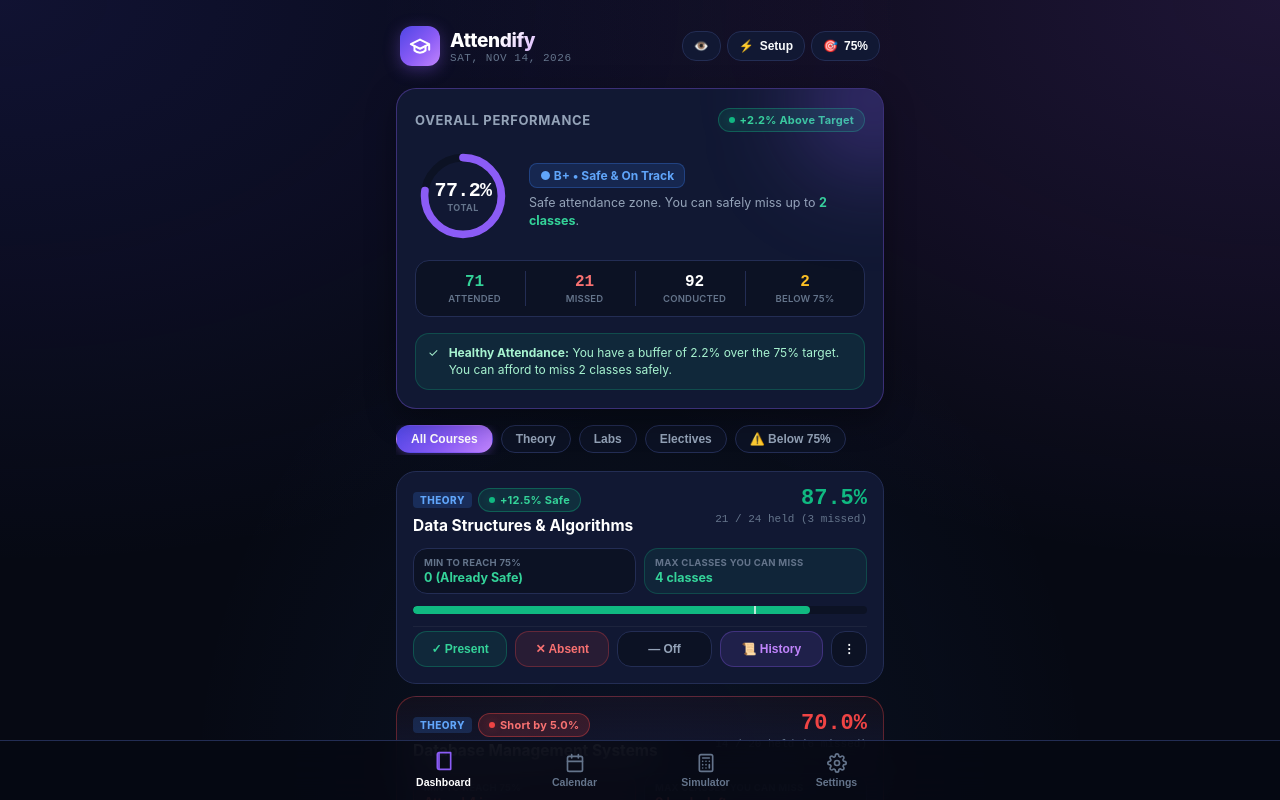
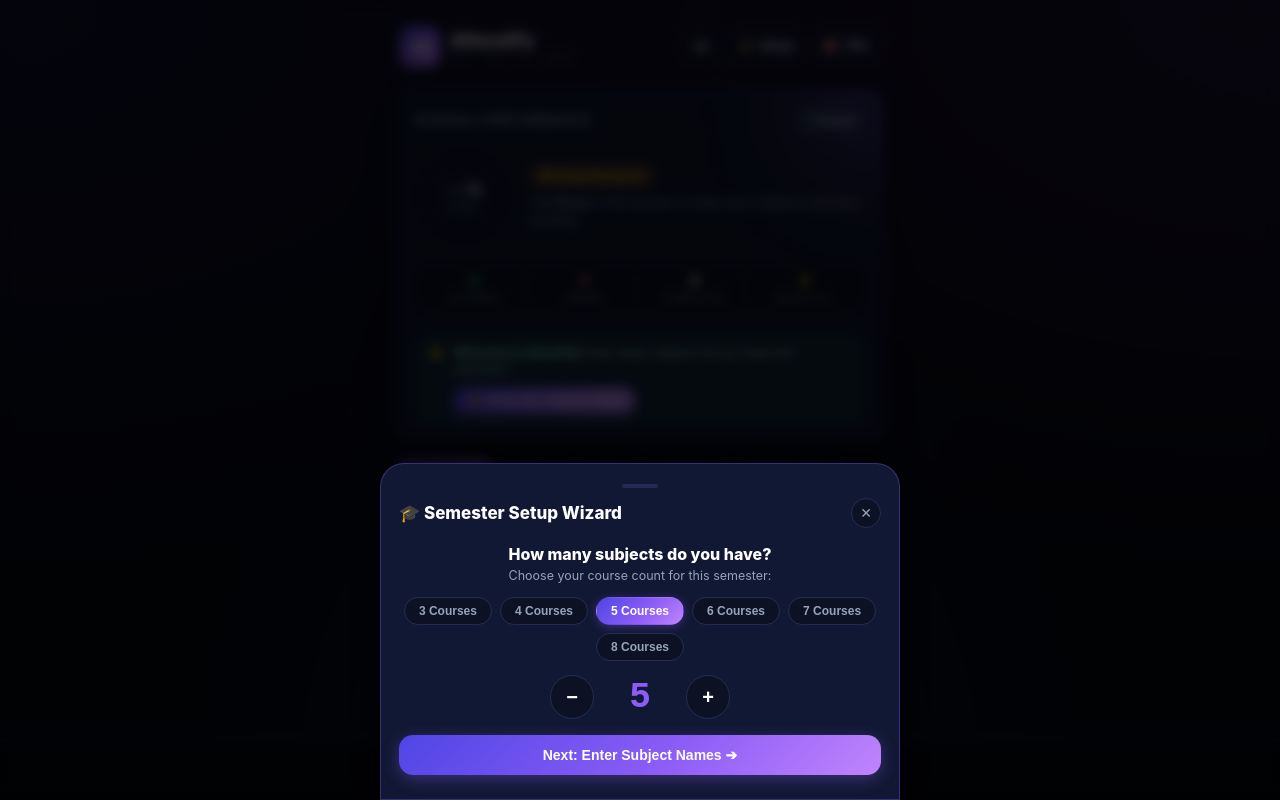
Before and after one commit to Ankit-eng01/college-attendance-app, a plain HTML site: page index.html in a window 1280 px wide. Shown: the top 800 px of the page. Drawn offline with Linux system fonts and the light colour scheme.

Commit message:
feat: automatic semester subject setup onboarding wizard and SECURITY.md

````diff
--- /dev/null
+++ b/SECURITY.md
@@ -0,0 +1,61 @@
+# Security & Student Data Privacy Policy — Attendify
+
+This document outlines the security architecture, data governance principles, and guidelines enforced in the **Attendify College Attendance Tracker** application.
+
+---
+
+## 1. Core Security Principles
+
+### • Validate All Imported JSON Files
+- All backup import files are passed through an in-memory schema validator (`validateAndSanitizeState`).
+- The validator enforces strict structural boundaries:
+  - Max subject count: 50
+  - Max calendar days: 1,000
+  - Max history records: 2,500
+  - Integer range limits: `0 <= attended <= total <= 2000`
+  - ISO-8601 date regex validation (`YYYY-MM-DD`)
+  - Strict enum validation for subject categories (`theory`, `lab`, `elective`, `tutorial`, `other`) and session statuses (`present`, `absent`, `off`, `none`).
+- Malformed or malicious JSON files are rejected with a security alert without altering existing storage.
+
+### • Prevent Malicious HTML & JavaScript (Anti-XSS & CSP)
+- Strict **Content Security Policy (CSP)** meta tag is active in `<head>`:
+  ```html
+  <meta http-equiv="Content-Security-Policy" content="default-src 'self' 'unsafe-inline' https://fonts.googleapis.com https://fonts.gstatic.com; img-src 'self' data: blob: https:; font-src 'self' https://fonts.gstatic.com data:; style-src 'self' 'unsafe-inline' https://fonts.googleapis.com; connect-src 'self';">
+  ```
+- All dynamic data rendered into the DOM is sanitized using `escapeHtml()` and `sanitizeText()` to prevent DOM-based Cross-Site Scripting (DOM XSS).
+- User inputs are stripped of HTML tags (`<...>` tags removed) prior to storage.
+
+### • Zero Passwords or Secret API Keys in Frontend Code
+- **Zero API keys, private tokens, or secrets** are stored in client-side code.
+- Attendify operates purely client-side on the user's device without hidden credentials.
+
+### • Secure Authentication Guidelines (For Future Cloud Extensions)
+- Currently, Attendify is **100% account-free and local-first**.
+- If optional cloud sync or student accounts are introduced in future versions:
+  - Must use modern **OAuth 2.0 with PKCE** flow.
+  - Session tokens must use secure, HTTP-only, SameSite cookies.
+  - End-to-end client-side encryption (E2EE) must be utilized for private student attendance logs.
+
+### • Keep Student Records Private
+- **Zero Third-Party Telemetry**: 0 analytics SDKs, 0 tracking pixels, 0 advertising scripts.
+- **Sandboxed Local Storage**: Records live exclusively in HTML5 `localStorage` scoped to the origin.
+- **Discreet Screen Mode**: 1-tap `👁️` privacy toggle in the header and in Settings that blurs percentages and attendance ratios with a CSS mask to protect against shoulder-surfing peers in crowded lecture halls.
+
+### • Clear In-App Privacy Policy
+- An interactive **Privacy & Security Policy Modal** is accessible directly in the user interface (Settings tab), explaining:
+  - Zero data collection
+  - Local device storage
+  - Offline functionality
+  - Student data sovereignty
+
+### • Complete Backups & Data Deletion Rights
+- **Timestamped JSON Export**: Full schema-compliant backup download (`attendify_backup_YYYY-MM-DD.json`).
+- **CSV Report Export**: Spreadsheet-ready export for academic records and counselors.
+- **Safe Data Deletion / Factory Reset**: Clear warning with record counts, 1-tap backup prompt, and permanent erasure of `localStorage`.
+
+---
+
+## 2. Reporting Security Vulnerabilities
+
+If you discover a security issue or vulnerability, please open an issue or security advisory on the GitHub repository:
+[https://github.com/Ankit-eng01/college-attendance-app](https://github.com/Ankit-eng01/college-attendance-app)
--- a/index.html
+++ b/index.html
@@ -1198,14 +1198,27 @@
       <!-- FILTER CHIPS ROW -->
       <div class="filter-scroll" id="filterChipsRow"></div>
 
+      <!-- COURSES HEADER ROW WITH + ADD SUBJECT -->
+      <div style="display:flex; justify-content:space-between; align-items:center; margin-top:2px; padding:0 2px;">
+        <span style="font-size:12.5px; font-weight:800; color:#fff; text-transform:uppercase; letter-spacing:0.04em;">
+          My Subjects (<span id="subjectCountBadge">0</span>)
+        </span>
+        <button type="button" class="icon-btn" style="padding:5px 11px; font-size:11.5px; font-weight:700;" onclick="openAddSingleModal()">
+          <span>+</span> Add Subject
+        </button>
+      </div>
+
       <!-- 2. SUBJECT-WISE ANALYTICS LIST -->
       <div id="subjectsList" class="subjects-list"></div>
 
-      <div id="emptyState" style="display:none; text-align:center; padding:32px 16px; color:var(--text-muted);">
-        <p style="font-size:14px; font-weight:700; color:#fff; margin-bottom:6px;">No Subjects Added Yet</p>
-        <p style="font-size:12.5px; margin-bottom:14px;">Tap Setup below to configure your semester courses.</p>
-        <button type="button" class="btn-primary" style="margin:0 auto;" onclick="openSetupModal()">
-          ⚡ Start Semester Setup
+      <div id="emptyState" style="display:none; text-align:center; padding:36px 18px; background:var(--bg-card); border:1px solid var(--border-accent); border-radius:var(--radius-lg); margin-top:8px;">
+        <div style="font-size:40px; margin-bottom:8px;">🎓</div>
+        <p style="font-size:17px; font-weight:800; color:#fff; margin-bottom:6px;">No Subjects Configured Yet</p>
+        <p style="font-size:13px; color:var(--text-muted); max-width:340px; margin:0 auto 16px; line-height:1.45;">
+          Tell Attendify how many courses you have this semester and name them to start calculating your 75% attendance criteria.
+        </p>
+        <button type="button" class="btn-primary" style="margin:0 auto; padding:12px 24px;" onclick="openSetupModal()">
+          ⚡ Start Semester Setup (30 sec)
         </button>
       </div>
 
@@ -1455,20 +1468,33 @@
     </div>
   </nav>
 
-  <!-- ONBOARDING / SETUP MODAL -->
+  <!-- ONBOARDING / SEMESTER SETUP WIZARD -->
   <div id="setupModal" class="modal-backdrop" onclick="closeOnBackdrop(event)">
     <div class="modal-sheet">
       <div class="sheet-handle"></div>
       <div class="sheet-title">
-        <span>⚡ Quick Semester Setup</span>
+        <span>🎓 Semester Setup Wizard</span>
         <button type="button" class="close-btn" onclick="closeSetupModal()">✕</button>
       </div>
 
-      <!-- Step 1: Count -->
+      <!-- Step 1: Number of Subjects -->
       <div id="setupStep1">
-        <p style="font-size:13px; color:var(--text-muted); text-align:center;">
-          How many subjects do you have this semester?
-        </p>
+        <div style="text-align:center; margin-bottom:14px;">
+          <h3 style="font-size:16px; font-weight:800; color:#fff;">How many subjects do you have?</h3>
+          <p style="font-size:12.5px; color:var(--text-muted); margin-top:4px;">
+            Choose your course count for this semester:
+          </p>
+        </div>
+
+        <!-- Quick 1-tap presets -->
+        <div style="display:flex; justify-content:center; gap:8px; flex-wrap:wrap; margin-bottom:14px;">
+          <button type="button" class="filter-chip" onclick="setSubjectCountDirect(3)">3 Courses</button>
+          <button type="button" class="filter-chip" onclick="setSubjectCountDirect(4)">4 Courses</button>
+          <button type="button" class="filter-chip active" id="chipPreset5" onclick="setSubjectCountDirect(5)">5 Courses</button>
+          <button type="button" class="filter-chip" onclick="setSubjectCountDirect(6)">6 Courses</button>
+          <button type="button" class="filter-chip" onclick="setSubjectCountDirect(7)">7 Courses</button>
+          <button type="button" class="filter-chip" onclick="setSubjectCountDirect(8)">8 Courses</button>
+        </div>
 
         <div class="setup-stepper">
           <button type="button" class="step-btn" onclick="adjustSubjectCount(-1)">−</button>
@@ -1476,16 +1502,19 @@
           <button type="button" class="step-btn" onclick="adjustSubjectCount(1)">+</button>
         </div>
 
-        <button type="button" class="btn-primary" style="width:100%; margin-top:14px;" onclick="goToSetupStep2()">
-          Next: Name Your Subjects ➔
+        <button type="button" class="btn-primary" style="width:100%; margin-top:16px;" onclick="goToSetupStep2()">
+          Next: Enter Subject Names ➔
         </button>
       </div>
 
-      <!-- Step 2: Details for each subject -->
+      <!-- Step 2: Name each subject and customize -->
       <div id="setupStep2" style="display:none;">
-        <p style="font-size:12.5px; color:var(--text-muted); margin-bottom:12px;">
-          Configure your <span id="step2CountLabel">5</span> courses with category and current attendance:
-        </p>
+        <div style="margin-bottom:12px;">
+          <h3 style="font-size:16px; font-weight:800; color:#fff;">Customize Your <span id="step2CountLabel">5</span> Subjects</h3>
+          <p style="font-size:12px; color:var(--text-muted); margin-top:2px;">
+            Enter the name of each course and whether it is Theory, Lab, or Elective:
+          </p>
+        </div>
 
         <div id="setupSubjectsContainer" style="display:flex; flex-direction:column; gap:10px; max-height:48vh; overflow-y:auto; padding-right:2px;"></div>
 
@@ -1494,7 +1523,7 @@
             ← Back
           </button>
           <button type="button" class="btn-primary" style="flex:2; height:44px;" onclick="finishSetup()">
-            ✓ Save &amp; Launch Tracker
+            ✓ Save &amp; Start Tracking 🚀
           </button>
         </div>
       </div>
@@ -1701,7 +1730,7 @@
     // ATTENDIFY CORE ENGINE (SECURITY & PRIVACY HARDENED)
     // -------------------------------------------------------------
 
-    const STORAGE_KEY = 'attendify_state_v2';
+    const STORAGE_KEY = 'attendify_state_v5';
 
     // 1. SECURITY & SANITIZATION UTILITIES (XSS PREVENTION)
     function escapeHtml(str) {
@@ -1729,13 +1758,8 @@
 
     function getDefaultState() {
       return {
-        subjects: [
-          { id: 'sub_1', name: 'Data Structures & Algorithms', category: 'theory', attended: 21, total: 24, target: 75 },
-          { id: 'sub_2', name: 'Database Management Systems', category: 'theory', attended: 14, total: 20, target: 75 },
-          { id: 'sub_3', name: 'Computer Networks', category: 'theory', attended: 11, total: 18, target: 75 },
-          { id: 'sub_4', name: 'Operating Systems Lab', category: 'lab', attended: 9, total: 10, target: 75 },
-          { id: 'sub_5', name: 'Open Elective (AI/ML)', category: 'elective', attended: 16, total: 20, target: 75 }
-        ],
+        isSetupCompleted: false,
+        subjects: [],
         calendar: {},
         history: [],
         globalTarget: 75,
@@ -1766,6 +1790,13 @@
       applyPrivacyModeUI();
       renderApp();
       initServiceWorker();
+
+      // Automatically launch onboarding setup wizard for new users
+      if (!appState.isSetupCompleted || !appState.subjects || appState.subjects.length === 0) {
+        setTimeout(() => {
+          openSetupModal();
+        }, 150);
+      }
     });
 
     function initDate() {
@@ -2006,7 +2037,7 @@
 
       renderSmartDashboard();
       renderChips();
-      renderSubjectAnalyticsList();
+      renderSubjectAnalyticsList(); const badge = document.getElementById('subjectCountBadge'); if(badge) badge.textContent = appState.subjects.length;
     }
 
     // 7. COMPONENT 1: SMART DASHBOARD
@@ -2061,10 +2092,20 @@
       const alertBar = document.getElementById('dashAlertBanner');
 
       if (appState.subjects.length === 0) {
-        healthTag.textContent = '● New Semester Setup';
-        healthTag.className = 'health-tag health-good';
-        adviceEl.innerHTML = `Tap <strong>Setup</strong> in the top bar to configure your subjects.`;
-        alertBar.style.display = 'none';
+        document.getElementById('dashOverallPct').textContent = '--%';
+        circle.style.strokeDashoffset = circumference;
+        healthTag.textContent = '● Setup Required';
+        healthTag.className = 'health-tag health-warning';
+        adviceEl.innerHTML = `Tap <strong>Setup</strong> in the top bar to enter your subjects and start tracking.`;
+        alertBar.className = 'shortage-banner banner-safe';
+        alertBar.style.display = 'flex';
+        alertBar.innerHTML = `
+          <span>👋</span>
+          <div>
+            <strong>Welcome to Attendify!</strong> How many subjects do you have this semester?
+            <button type="button" class="btn-primary" style="margin-top:8px; padding:6px 14px; font-size:12px;" onclick="openSetupModal()">⚡ Setup My Subjects Now</button>
+          </div>
+        `;
         return;
       }
 
@@ -2131,7 +2172,7 @@
     function filterCategory(cat) {
       appState.activeCategory = cat;
       renderChips();
-      renderSubjectAnalyticsList();
+      renderSubjectAnalyticsList(); const badge = document.getElementById('subjectCountBadge'); if(badge) badge.textContent = appState.subjects.length;
     }
 
     // 9. COMPONENT 2: SUBJECT-WISE ANALYTICS CARDS (XSS ESCAPED)
@@ -2552,10 +2593,11 @@
       recordAttendanceEntry(date, currentHistorySubId, status);
     }
 
-    // 12. ONBOARDING / SETUP WIZARD (NO-SLOP)
+    // 12. ONBOARDING / SETUP WIZARD (INTERACTIVE & CUSTOMIZED)
     function openSetupModal() {
       wizardSubjectCount = appState.subjects && appState.subjects.length > 0 ? appState.subjects.length : 5;
       document.getElementById('setupCountDisplay').textContent = wizardSubjectCount;
+      updatePresetChips(wizardSubjectCount);
       document.getElementById('setupStep1').style.display = 'block';
       document.getElementById('setupStep2').style.display = 'none';
       document.getElementById('setupModal').classList.add('open');
@@ -2565,9 +2607,23 @@
       document.getElementById('setupModal').classList.remove('open');
     }
 
+    function setSubjectCountDirect(count) {
+      wizardSubjectCount = Math.max(1, Math.min(15, count));
+      document.getElementById('setupCountDisplay').textContent = wizardSubjectCount;
+      updatePresetChips(wizardSubjectCount);
+    }
+
     function adjustSubjectCount(delta) {
       wizardSubjectCount = Math.max(1, Math.min(15, wizardSubjectCount + delta));
       document.getElementById('setupCountDisplay').textContent = wizardSubjectCount;
+      updatePresetChips(wizardSubjectCount);
+    }
+
+    function updatePresetChips(count) {
+      [3, 4, 5, 6, 7, 8].forEach(c => {
+        const el = document.getElementById(`chipPreset${c}`);
+        if (el) el.classList.toggle('active', c === count);
+      });
     }
 
     function goToSetupStep2() {
@@ -2577,6 +2633,18 @@
 
       const container = document.getElementById('setupSubjectsContainer');
       let html = '';
+
+      const sampleNames = [
+        'Mathematics / Calculus',
+        'Data Structures & Algorithms',
+        'Operating Systems',
+        'Database Systems',
+        'Computer Networks Lab',
+        'Artificial Intelligence',
+        'Software Engineering',
+        'Web Development',
+        'Physics / Electronics'
+      ];
 
       for (let i = 0; i < wizardSubjectCount; i++) {
         const existing = appState.subjects[i];
@@ -2584,22 +2652,26 @@
         const defaultCat = existing ? (existing.category || 'theory') : (i >= 4 ? 'lab' : 'theory');
         const defaultAttended = existing ? existing.attended : 0;
         const defaultTotal = existing ? existing.total : 0;
+        const placeholderName = sampleNames[i % sampleNames.length];
 
         html += `
           <div class="subject-setup-row">
-            <span style="font-size:11px; font-weight:700; color:var(--brand); text-transform:uppercase;">Subject ${i + 1}</span>
+            <div style="display:flex; justify-content:space-between; align-items:center;">
+              <span style="font-size:11px; font-weight:800; color:var(--brand); text-transform:uppercase;">Subject ${i + 1}</span>
+              <span style="font-size:10px; color:var(--text-dim);">Course #${i + 1}</span>
+            </div>
             <div class="setup-row-top">
-              <input type="text" id="wizName_${i}" class="form-inp" style="flex:1;" placeholder="e.g. Subject ${i+1} Name" value="${defaultName}" maxlength="80">
-              <select id="wizCat_${i}" class="form-sel" style="width:110px;">
+              <input type="text" id="wizName_${i}" class="form-inp" style="flex:1;" placeholder="e.g. ${placeholderName}" value="${defaultName}" maxlength="80" required>
+              <select id="wizCat_${i}" class="form-sel" style="width:115px;">
                 <option value="theory" ${defaultCat === 'theory' ? 'selected' : ''}>Theory</option>
-                <option value="lab" ${defaultCat === 'lab' ? 'selected' : ''}>Lab</option>
+                <option value="lab" ${defaultCat === 'lab' ? 'selected' : ''}>Lab / Practical</option>
                 <option value="elective" ${defaultCat === 'elective' ? 'selected' : ''}>Elective</option>
                 <option value="tutorial" ${defaultCat === 'tutorial' ? 'selected' : ''}>Tutorial</option>
               </select>
             </div>
             <div class="setup-row-bottom">
               <div>
-                <label style="font-size:10px; color:var(--text-dim); display:block; margin-bottom:2px;">Attended so far</label>
+                <label style="font-size:10px; color:var(--text-dim); display:block; margin-bottom:2px;">Classes attended so far</label>
                 <input type="number" id="wizAtt_${i}" class="form-inp" style="width:100%; padding:6px 8px; font-size:13px;" value="${defaultAttended}" min="0" max="2000">
               </div>
               <div>
@@ -2612,6 +2684,10 @@
       }
 
       container.innerHTML = html;
+      setTimeout(() => {
+        const firstInput = document.getElementById('wizName_0');
+        if (firstInput) firstInput.focus();
+      }, 100);
     }
 
     function backToStep1() {
@@ -2629,7 +2705,7 @@
 
         let rawName = nameInput ? nameInput.value : '';
         let name = sanitizeText(rawName);
-        if (!name) name = `Subject ${i + 1}`;
+        if (!name) name = `Course ${i + 1}`;
         if (name.length > 80) name = name.substring(0, 80);
 
         const category = catSelect ? catSelect.value : 'theory';
@@ -2647,8 +2723,24 @@
       }
 
       appState.subjects = newSubjects;
+      appState.isSetupCompleted = true;
       closeSetupModal();
       saveState();
+
+      alert(`🎉 Semester Setup Saved!
+Created ${newSubjects.length} customized subjects for you.`);
+    }
+
+    function openAddSingleModal() {
+      document.getElementById('singleModalHeading').textContent = 'Add Single Course / Subject';
+      document.getElementById('singleEditId').value = '';
+      document.getElementById('singleName').value = '';
+      document.getElementById('singleCategory').value = 'theory';
+      document.getElementById('singleAttended').value = '0';
+      document.getElementById('singleTotal').value = '0';
+      document.getElementById('singleDeleteBtn').style.display = 'none';
+      document.getElementById('singleModal').classList.add('open');
+      setTimeout(() => document.getElementById('singleName').focus(), 150);
     }
 
     // 13. SINGLE SUBJECT ADD/EDIT
--- a/sw.js
+++ b/sw.js
@@ -1,4 +1,4 @@
-const CACHE_NAME = 'attendify-v2';
+const CACHE_NAME = 'attendify-v3';
 const ASSETS = [
   './',
   './index.html',
````
